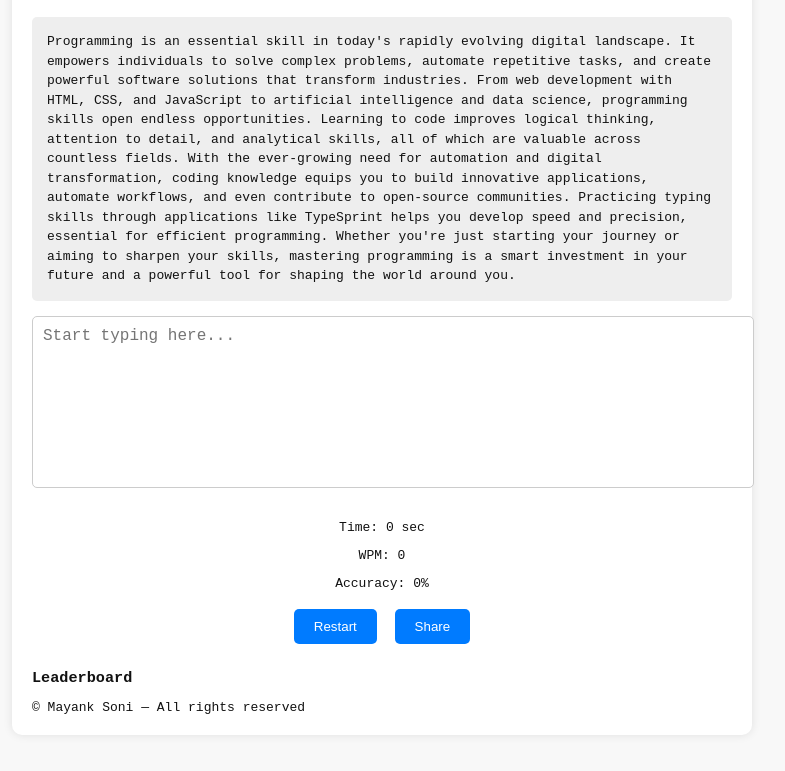
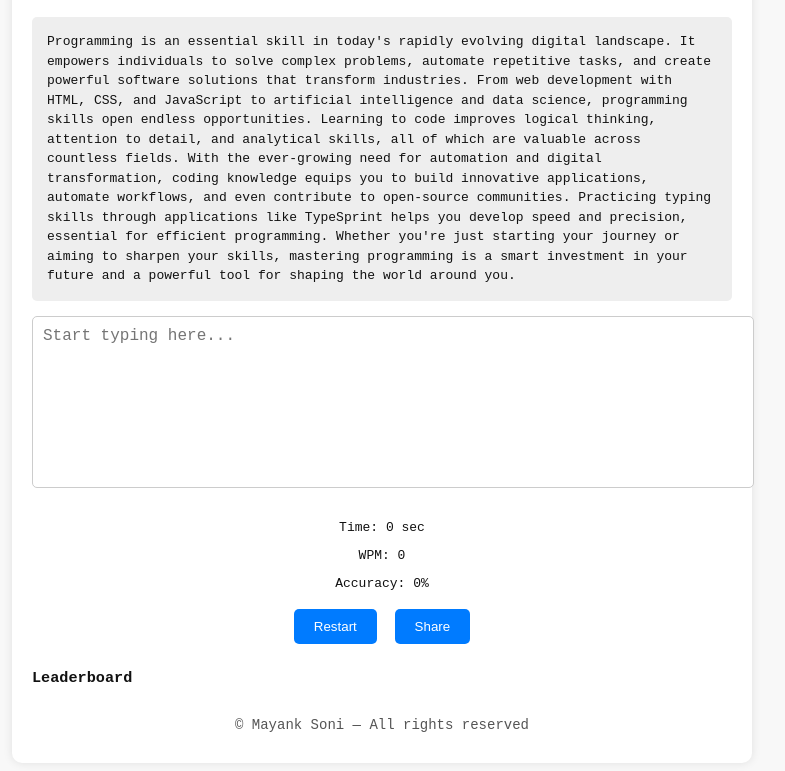
Before and after one commit to mayank9142/TypeSprint, a plain HTML site: page index.html in a window 1280 px wide. Shown: the part 133-904 px from the top of the page, without its empty margins (258-1043 px from the left). Drawn offline with Linux system fonts and the light colour scheme.

Commit message:
Update style.css

```diff
--- a/style.css
+++ b/style.css
@@ -153,3 +153,14 @@ button:hover {
     align-items: flex-start;
   }
 }
+.footer {
+  text-align: center;
+  font-size: 14px;
+  margin-top: 20px;
+  padding: 10px 0;
+  color: #555;
+}
+
+body.dark .footer {
+  color: #ccc;
+}
```
